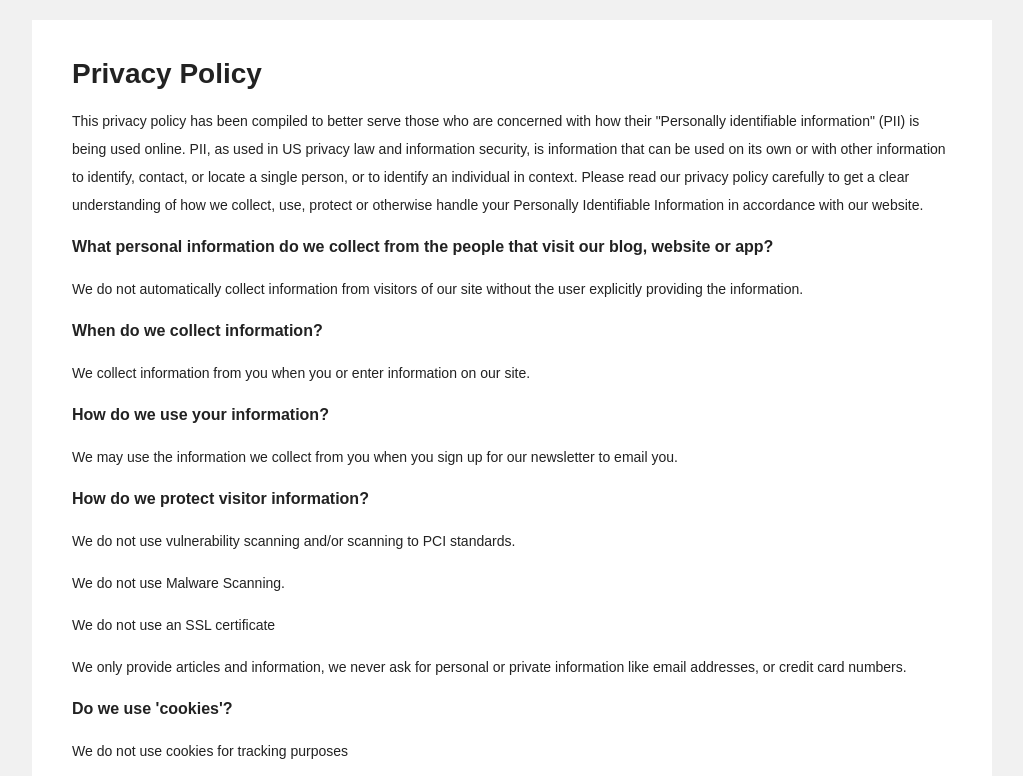
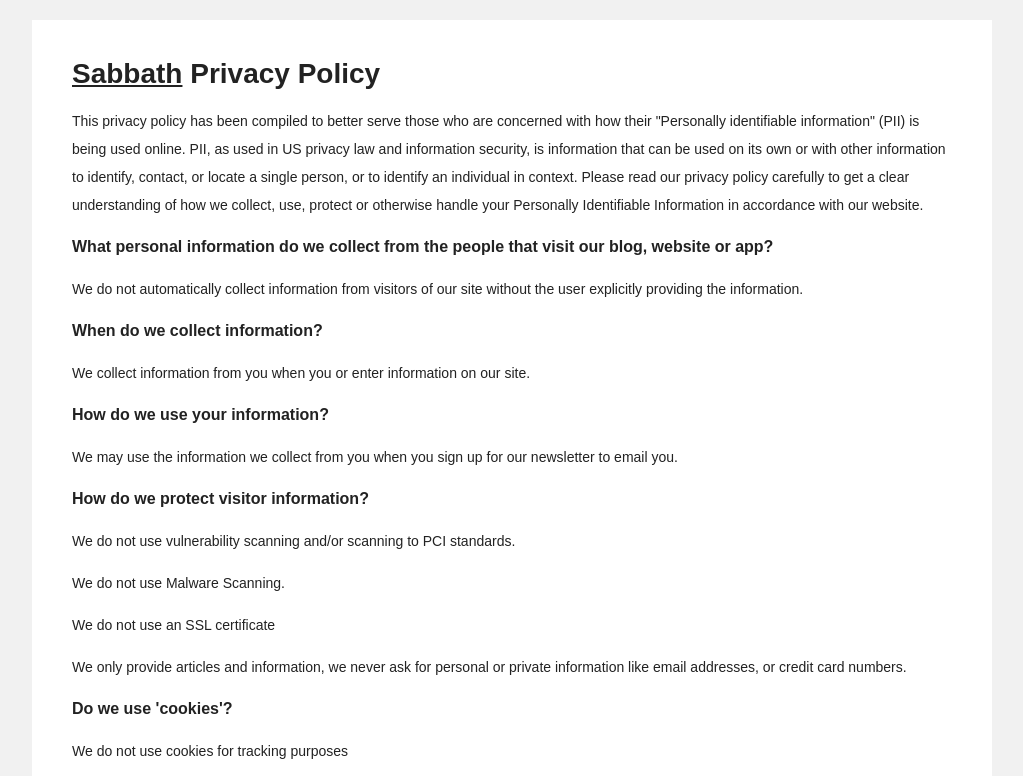
Before and after one commit to lukecarbis/sabbath.io, a plain HTML site: page privacy/index.html in a window 1280 px wide. Shown: the top 776 px of the page, without its empty margins (128-1151 px from the left). Drawn offline with Linux system fonts and the light colour scheme.

Commit message:
Add link back home to privacy policy

```diff
--- a/privacy/index.html
+++ b/privacy/index.html
@@ -25,11 +25,17 @@
 			h3 {
 				font-size: 14px;
 			}
+			a {
+				color: #222;
+			}
+			a:hover {
+				color: #2a6496;
+			}
 		</style>
 	</head>
 	<body>
 		<div class="wrapper">
-			<h1>Privacy Policy</h1>
+			<h1><a href="http://sabbath.io/">Sabbath</a> Privacy Policy</h1>
 			<p>This privacy policy has been compiled to better serve those who are concerned with how their "Personally identifiable information" (PII) is being used online. PII, as used in US privacy law and information security, is information that can be used on its own or with other information to identify, contact, or locate a single person, or to identify an individual in context. Please read our privacy policy carefully to get a clear understanding of how we collect, use, protect or otherwise handle your Personally Identifiable Information in accordance with our website.<p>
 			<h2>What personal information do we collect from the people that visit our blog, website or app?</h2>
 			<p>We do not automatically collect information from visitors of our site without the user explicitly providing the information.</p>
```
